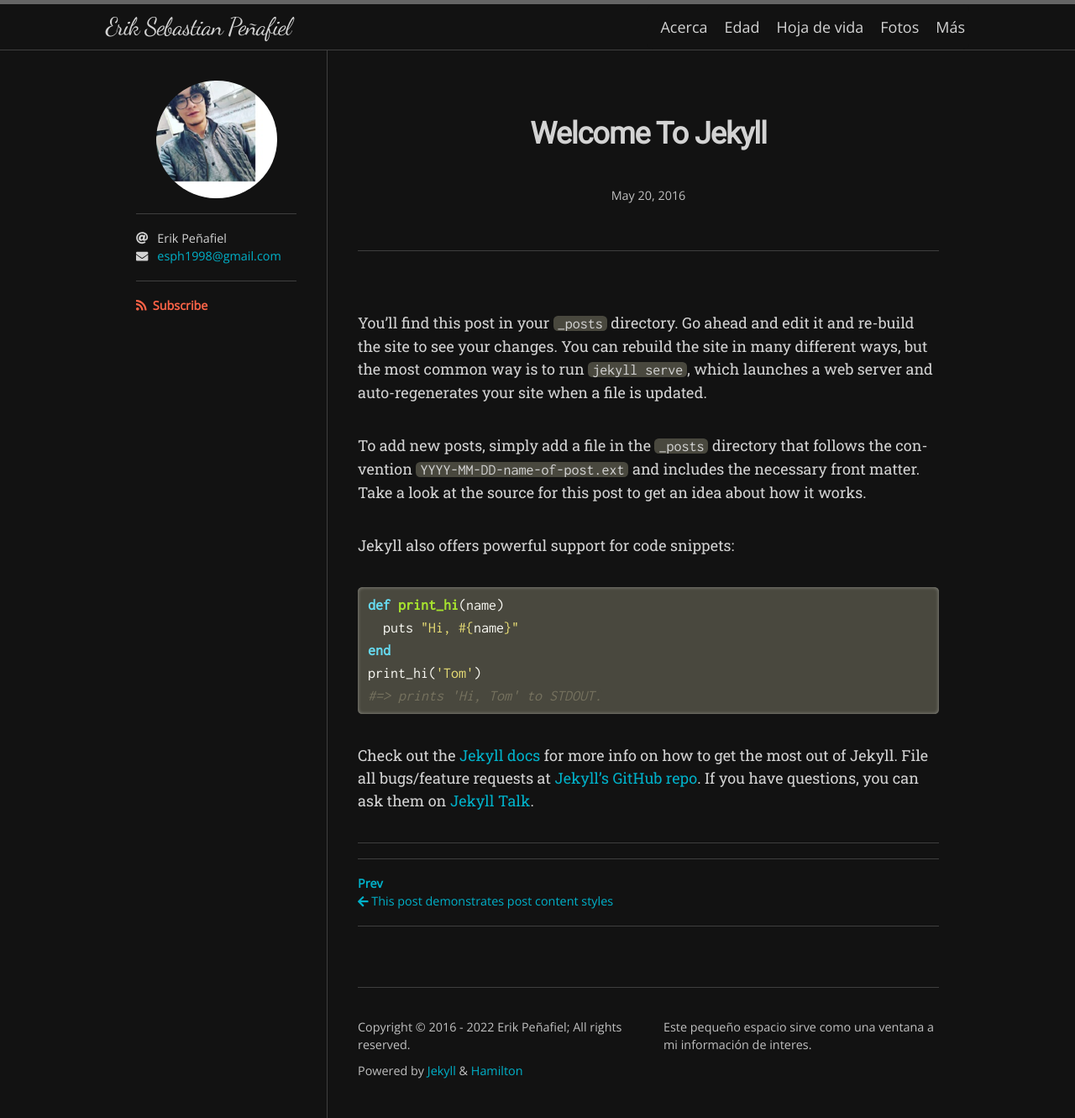
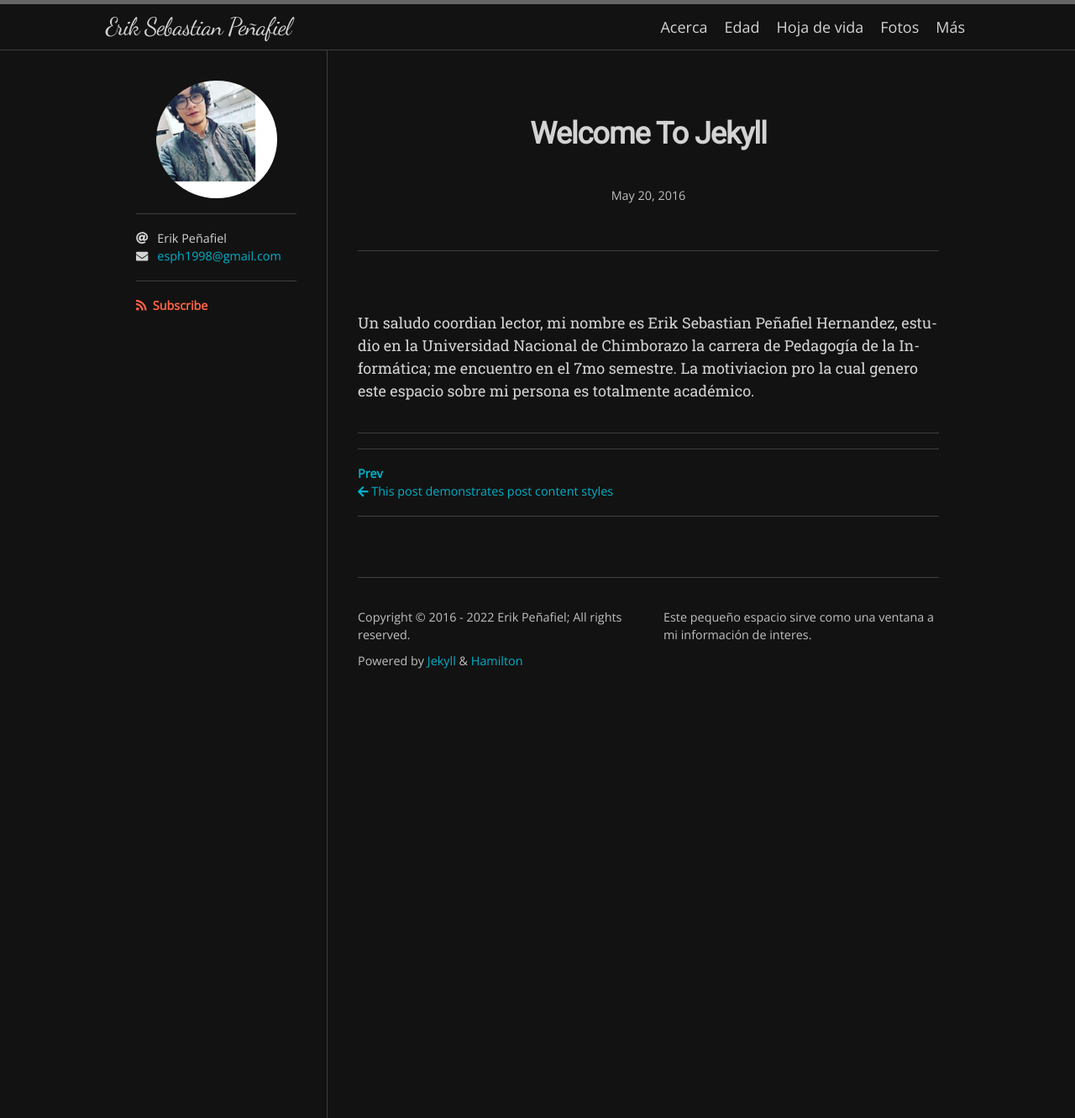
Before and after one commit to Eriksph/Eriksph, a Jekyll site: the page built from _posts/2016-05-20-welcome-to-jekyll.md, in a window 1280 px wide. Shown: the whole page at 84% size. Built offline with Jekyll 4.4.1, drawn with Linux system fonts in a browser that asks for light colours; nearby versions of some CDN libraries; some web fonts are replaced.

Commit message:
Update 2016-05-20-welcome-to-jekyll.md

```diff
--- a/_posts/2016-05-20-welcome-to-jekyll.md
+++ b/_posts/2016-05-20-welcome-to-jekyll.md
@@ -1,22 +1,4 @@
 ---
 layout: post
 ---
-You’ll find this post in your `_posts` directory. Go ahead and edit it and re-build the site to see your changes. You can rebuild the site in many different ways, but the most common way is to run `jekyll serve`, which launches a web server and auto-regenerates your site when a file is updated.
-
-To add new posts, simply add a file in the `_posts` directory that follows the convention `YYYY-MM-DD-name-of-post.ext` and includes the necessary front matter. Take a look at the source for this post to get an idea about how it works.
-
-Jekyll also offers powerful support for code snippets:
-
-{% highlight ruby %}
-def print_hi(name)
-  puts "Hi, #{name}"
-end
-print_hi('Tom')
-#=> prints 'Hi, Tom' to STDOUT.
-{% endhighlight %}
-
-Check out the [Jekyll docs][jekyll-docs] for more info on how to get the most out of Jekyll. File all bugs/feature requests at [Jekyll’s GitHub repo][jekyll-gh]. If you have questions, you can ask them on [Jekyll Talk][jekyll-talk].
-
-[jekyll-docs]: http://jekyllrb.com/docs/home
-[jekyll-gh]:   https://github.com/jekyll/jekyll
-[jekyll-talk]: https://talk.jekyllrb.com/
+Un saludo coordian lector, mi nombre es Erik Sebastian Peñafiel Hernandez, estudio en la Universidad Nacional de Chimborazo la carrera de Pedagogía de la Informática; me encuentro en el 7mo semestre. La motiviacion pro la cual genero este espacio sobre mi persona es totalmente académico.
```
